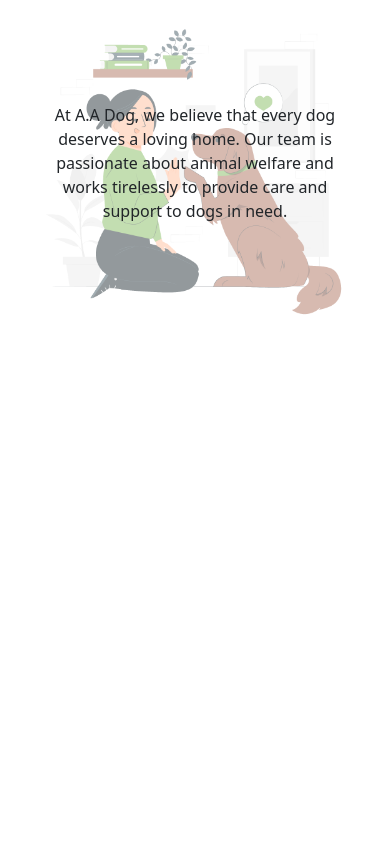
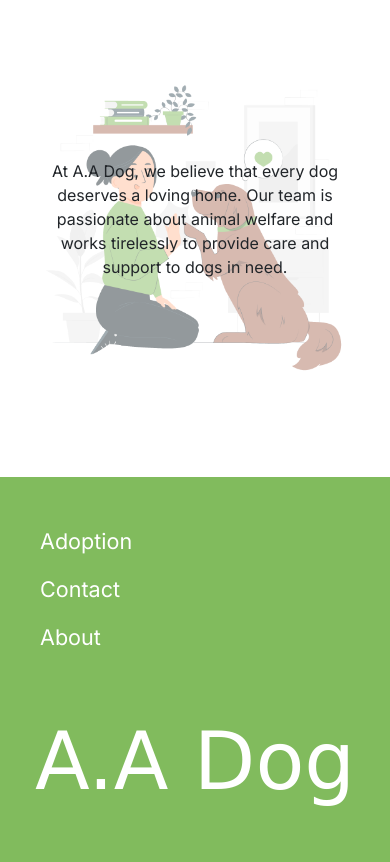
Before and after one commit to OmedM/AADog, a plain HTML site: page html/index.html in a window 390 px wide. Shown: the part 962-1824 px from the top of the page. Before the commit the page ends 1383 px from the top, so only its background shows below. Drawn offline with nearby package versions, Linux system fonts and the light colour scheme; a web font is replaced by a local one.

Commit message:
Footer completed

```diff
--- /dev/null
+++ b/css/index.css
@@ -0,0 +1,45 @@
+#index-section-one {
+    display: flex;
+    padding: 100px;
+    max-width: 1000px;
+    height: 500px;
+    gap: 80px;
+    justify-content: space-around;
+    align-content: center;
+}
+
+#index-section-one-text {
+    text-align: justify;
+    height: 100%;
+    display: flex;
+    align-items: center;
+}
+
+#index-section-two {
+    display: flex;
+    align-items: center;
+    justify-content: center;
+    text-align: center;
+    height: 500px;
+    width: 500px;
+    background: url('../figures/indexFigure2.png');
+    background-repeat: no-repeat;
+    background-position: center;
+    background-size: 100%;
+}
+
+@media only screen and (max-width: 768px) {
+    #index-section-one {
+        flex-direction: column-reverse;
+        height: auto;
+        width: 100%;
+        padding: 50px;
+        gap: 40px;
+        justify-content: space-around;
+        align-content: center;
+    }
+
+    #index-section-two {
+        width: 80vw;
+    }
+}
--- a/css/main.css
+++ b/css/main.css
@@ -29,52 +29,35 @@
     color: #fff;
 }
 
-#index-section-one {
+
+#footer-section {
     display: flex;
+    justify-content: space-around;
+    align-items: center;
+    max-width: 1000px;
     padding: 100px;
-    max-width: 1000px;
-    height: 500px;
-    gap: 80px;
-    justify-content: space-around;
-    align-content: center;
 }
 
-#index-section-one-text {
-    text-align: justify;
-    height: 100%;
+#footer-section-logo {
     display: flex;
-    align-items: center;
+    justify-content: flex-end;
+    width: 100%;
 }
 
-#index-section-two {
-    display: flex;
-    align-items: center;
-    justify-content: center;
-    text-align: center;
-    height: 500px;
-    width: 500px;
-    background: url('../figures/indexFigure2.png');
-    background-repeat: no-repeat;
-    background-position: center;
-    background-size: 100%;
+#footer-section-logo-text {
+    font-size: 60pt;
 }
 
+
 @media only screen and (max-width: 768px) {
-    #index-section-one {
-        flex-direction: column-reverse;
-        height: auto;
-        width: 100%;
-        padding: 50px;
+    #footer-section {
+        flex-direction: column;
+        align-items: flex-start;
+        padding: 40px;
         gap: 40px;
-        justify-content: space-around;
-        align-content: center;
     }
 
-    #index-section-two {
-        display: flex;
-        align-items: center;
+    #footer-section-logo {
         justify-content: center;
-        text-align: center;
-        width: 80vw;
     }
 }
--- a/html/index.html
+++ b/html/index.html
@@ -6,9 +6,10 @@
     <title>Bootstrap demo</title>
     <link href="https://cdn.jsdelivr.net/npm/bootstrap@5.3.3/dist/css/bootstrap.min.css" rel="stylesheet" integrity="sha384-QWTKZyjpPEjISv5WaRU9OFeRpok6YctnYmDr5pNlyT2bRjXh0JMhjY6hW+ALEwIH" crossorigin="anonymous">
     <link rel="stylesheet" href="../css/main.css">
+    <link rel="stylesheet" href="../css/index.css">
   </head>
-  <body>
-    <nav class="navbar navbar-expand-sm fixed-top main-color navbar-dark">
+  <body class="inter-regular">
+    <nav class="navbar navbar-expand-sm sticky-top main-color navbar-dark">
         <div class="container-fluid px-3">
             <a href="" class="navbar-brand text-white fs-5 aguafina-script-regular">A.A Dog</a>
             <button type="button" class="navbar-toggler" data-bs-toggle="collapse" data-bs-target="#navbarList">
@@ -66,6 +67,27 @@
         <p id="index-section-two-text">At A.A Dog, we believe that every dog deserves a loving home. Our team is passionate about animal welfare and works tirelessly to provide care and support to dogs in need.</p>
       </div>
 
+      <footer class="main-color">
+        <div class="container-fluid" id="footer-section">
+            <div id="footer-section-items">
+                <ul class="navbar-nav fs-4">
+                    <li class="nav-item">
+                        <a href="#" class="nav-link text-white">Adoption</a>
+                    </li>
+                    <li class="nav-item">
+                        <a href="#" class="nav-link text-white">Contact</a>
+                    </li>
+                    <li class="nav-item">
+                        <a href="#" class="nav-link text-white">About</a>
+                    </li>
+                </ul>
+            </div>
+            <div id="footer-section-logo">
+                <a href="#carousel" class="navbar-brand aguafina-script-regular" id="footer-section-logo-text">A.A Dog</a>
+            </div>
+        </div>
+      </footer>
+
     <script src="https://cdn.jsdelivr.net/npm/bootstrap@5.3.3/dist/js/bootstrap.bundle.min.js" integrity="sha384-YvpcrYf0tY3lHB60NNkmXc5s9fDVZLESaAA55NDzOxhy9GkcIdslK1eN7N6jIeHz" crossorigin="anonymous"></script>
   </body>
 </html>
```
